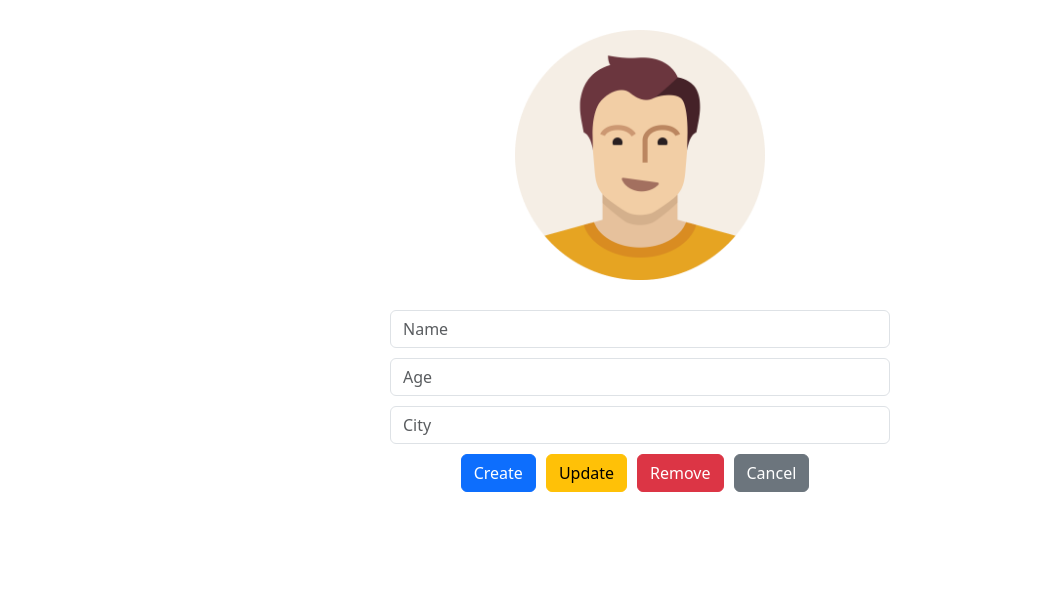
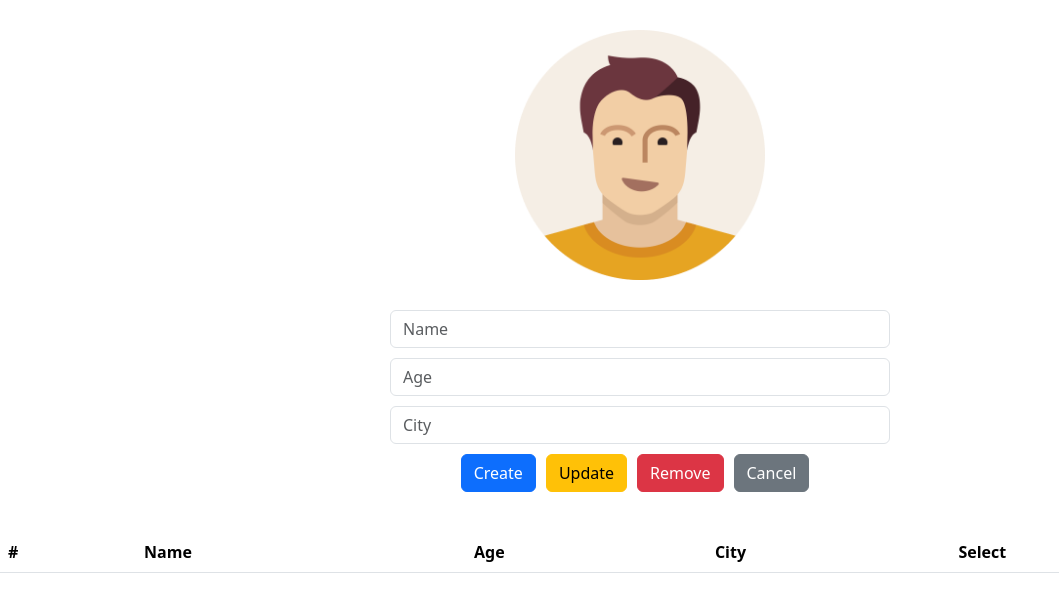
Before and after one commit to felipe-tiburcio/spring-angular-crud-front, an Angular app: page / in a window 1280 px wide. Shown: the top 612 px of the page, without its empty margins (0-1059 px from the left). Built offline with nearby package versions, Linux system fonts and the light colour scheme.

Commit message:
table added

```diff
--- a/src/app/main/main.component.html
+++ b/src/app/main/main.component.html
@@ -9,3 +9,17 @@
   <input type="button" value="Remove" class="btn btn-danger" />
   <input type="button" value="Cancel" class="btn btn-secondary" />
 </form>
+
+<table class="table">
+  <thead>
+    <tr>
+      <th>#</th>
+      <th>Name</th>
+      <th>Age</th>
+      <th>City</th>
+      <th>Select</th>
+    </tr>
+  </thead>
+
+  <tbody></tbody>
+</table>
```
